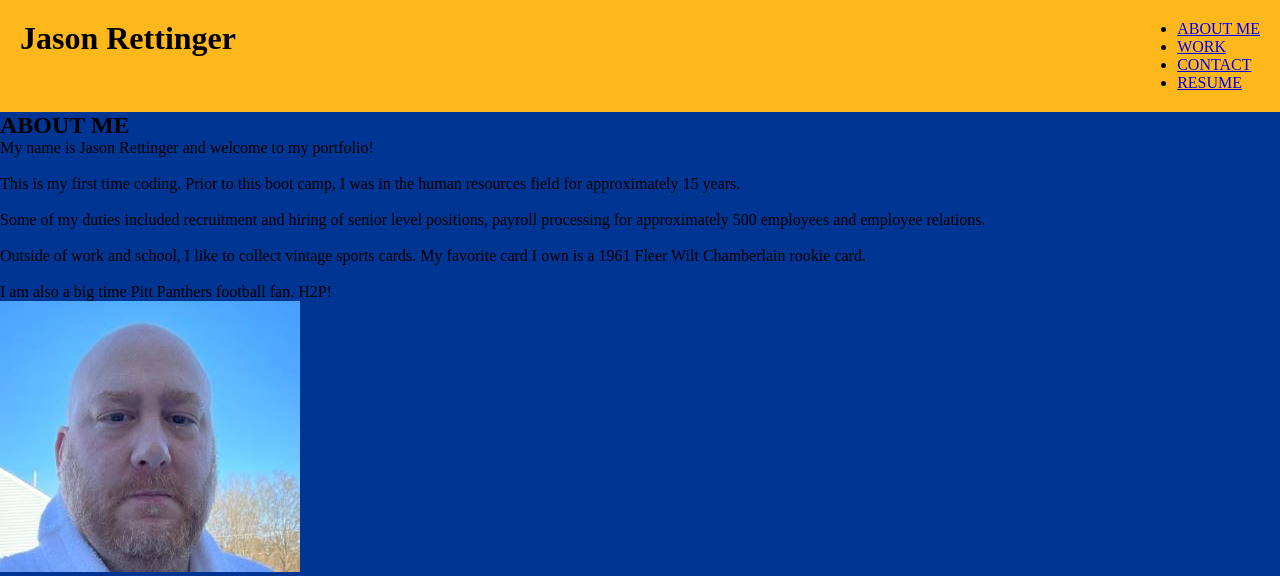
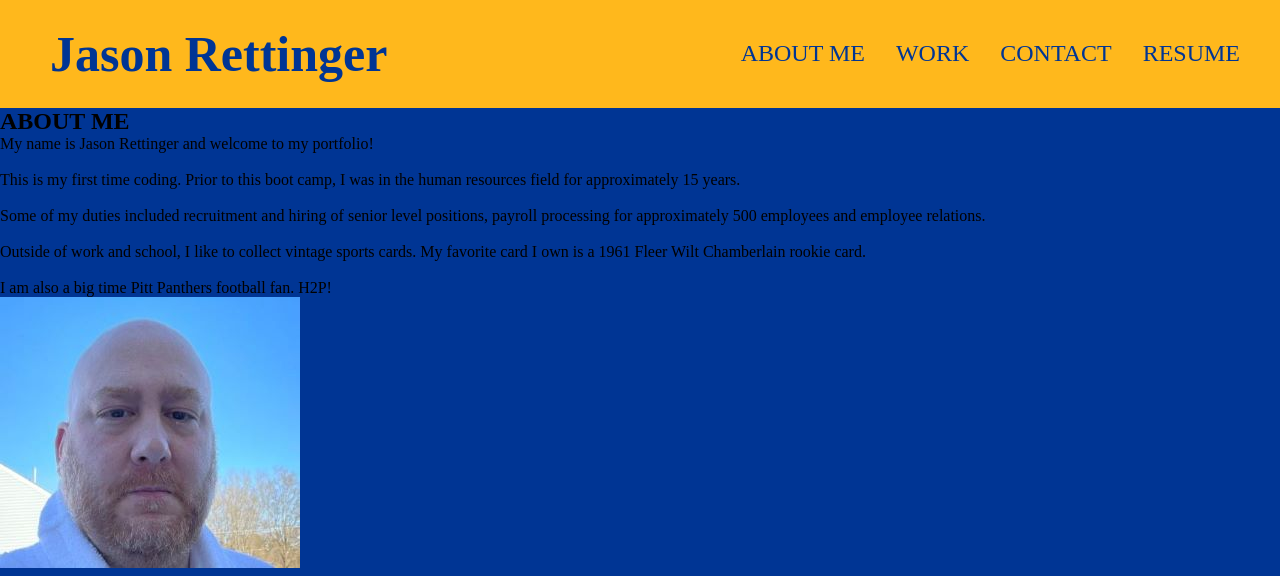
Before and after one commit to jrettinger/jasons-professional-portfolio, a plain HTML site: page index.html in a window 1280 px wide. Shown: the top 576 px of the page. Drawn offline with Linux system fonts and the light colour scheme.

Commit message:
added nav

```diff
--- a/assets/css/style.css
+++ b/assets/css/style.css
@@ -29,3 +29,40 @@ body {
     position: sticky;
     overflow: hidden;
 }
+
+header h1 {
+    color: var(--secondary-color);
+    margin: 5px 10px 5px 30px;
+    font-size: 50px;
+}
+
+header nav {
+    padding-top: 20px;
+    margin-right: 20px;
+    font-family: 'Times New Roman', Times, serif;
+    font-size: 24px;
+    display: flex;
+    justify-content: flex-end;
+}
+
+header nav ul li {
+    display: inline-block;
+    margin-left: 25px;
+}
+
+Nav a {
+    color: var(--secondary-color);
+}
+
+a {
+    color: var(--primary-color);
+    text-decoration: none;
+}
+
+header nav ul li a:hover {
+    display: inline-block;
+    vertical-align: middle;
+    -webkit-transform: perspective(1px) translateZ(0);
+    transform: perspective(1px) translateZ(0);
+    box-shadow: 0 0 1px rgb(0 0 0 / 0%);
+}
```
